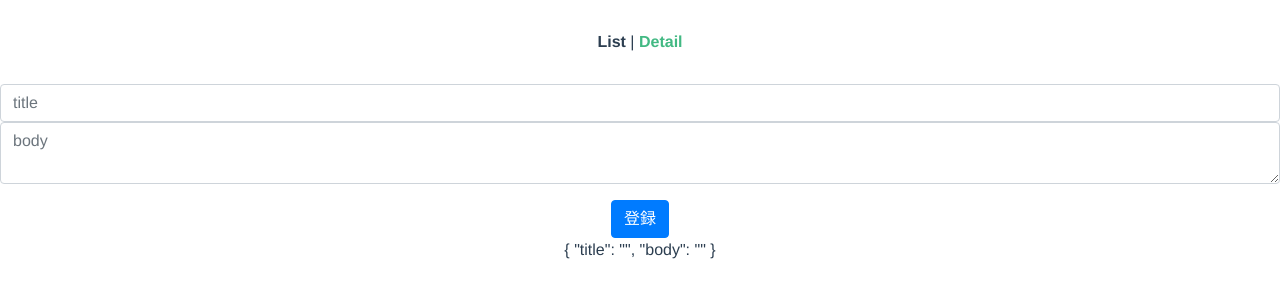
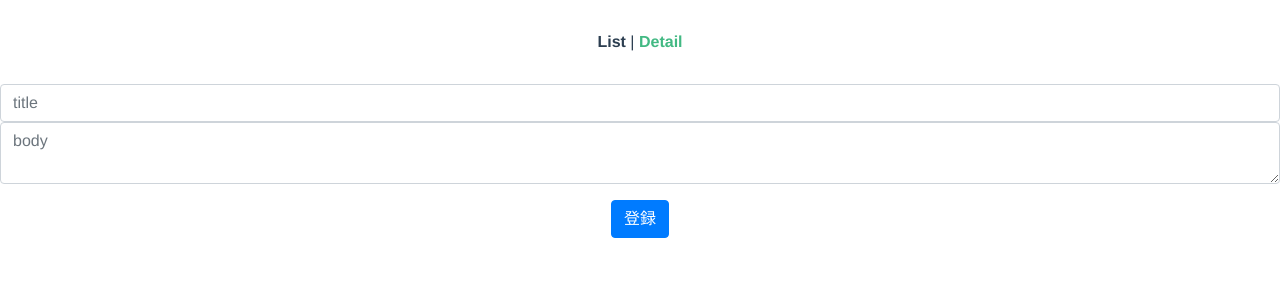
Before and after one commit to yoshioster/my-vue-memo-app, a Vue app: page /detail in a window 1280 px wide. Shown: the top 300 px of the page. Built offline with nearby package versions, Linux system fonts and the light colour scheme.

Commit message:
delete data() from detail.vue

```diff
--- a/src/views/Detail.vue
+++ b/src/views/Detail.vue
@@ -17,7 +17,6 @@
       <b-button type="submit" variant="primary" v-if="editable">登録</b-button>
       <b-button type="button" variant="warning" @click="changeEditable" v-if="!editable">編集</b-button>
     </b-form>
-    {{form}}
   </div>
 </template>
 
@@ -45,15 +44,6 @@ export default class Detail extends Vue {
     }
   }
 
-  data() {
-    return {
-      form: {
-        title: '',
-        body: ''
-      },
-    }
-  }
-
   onSubmit(): void {
     if (event) {
       event.preventDefault()
```
